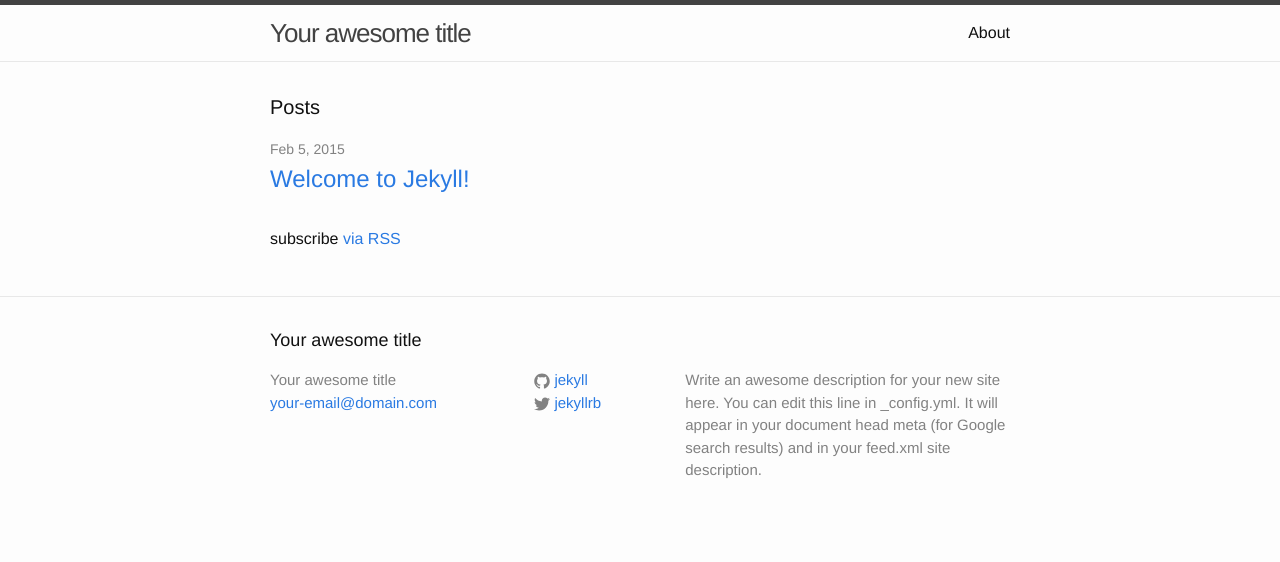
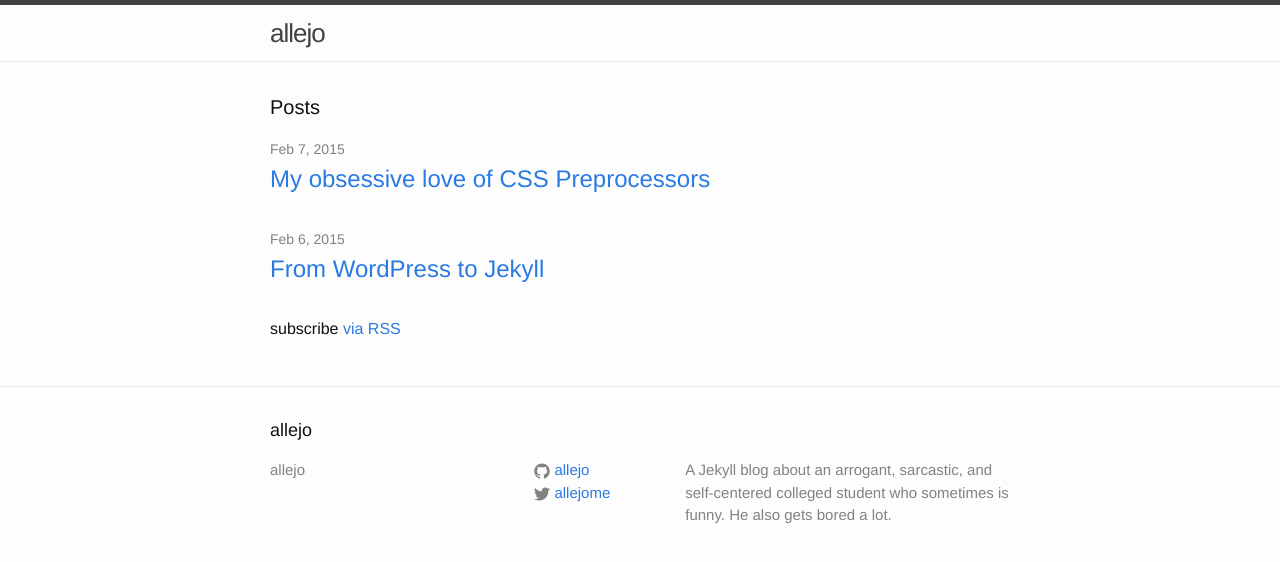
Before and after one commit to allejo/allejo.io, a Jekyll site: the page built from index.html, in a window 1280 px wide. Shown: the top 562 px of the page. Built offline with Jekyll 4.4.1, drawn with Linux system fonts in a browser that asks for light colours; Markdown is read by kramdown in place of the engine named in the settings.

Commit message:
Started Jekyll site with two blog posts

```diff
--- a/_config.yml
+++ b/_config.yml
@@ -1,14 +1,13 @@
 # Site settings
-title: Your awesome title
-email: your-email@domain.com
-description: > # this means to ignore newlines until "baseurl:"
-  Write an awesome description for your new site here. You can edit this
-  line in _config.yml. It will appear in your document head meta (for
-  Google search results) and in your feed.xml site description.
-baseurl: "" # the subpath of your site, e.g. /blog/
-url: "http://yourdomain.com" # the base hostname & protocol for your site
-twitter_username: jekyllrb
-github_username:  jekyll
+title: allejo
+description: >
+  A Jekyll blog about an arrogant, sarcastic, and self-centered colleged student
+  who sometimes is funny. He also gets bored a lot.
+baseurl: ""
+url: "http://allejo.io"
+twitter_username: allejome
+github_username:  allejo
 
 # Build settings
-markdown: kramdown
+markdown: redcarpet
+include: ['_pages']
```
Also changed, not shown: _posts/2015-02-05-welcome-to-jekyll.markdown (deleted, +0 -25 lines), _posts/2015-02-06-From-Wordpress-to-Jekyll.md (added, +37 -0 lines), _posts/2015-02-07-Obsessive-love-of-CSS-Preprocessors.md (added, +117 -0 lines), about.md (deleted, +0 -11 lines), 1 other file.
